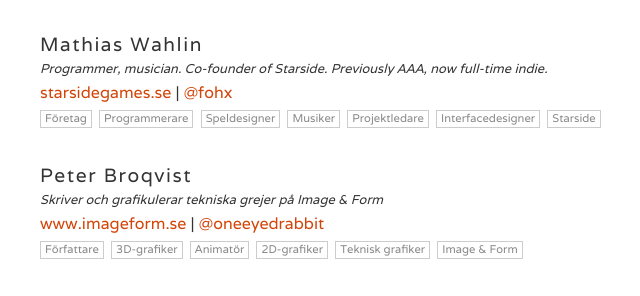
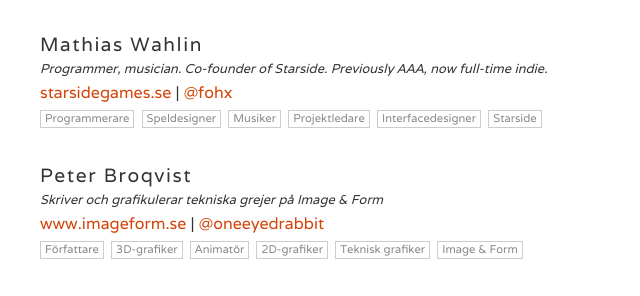
Before and after one commit to indiespel-gbg/indiespel-gbg.github.io, a Jekyll site: the page built from medlemmar.html, in a window 1280 px wide and 900 px high, scrolled down 2158 px. Shown: the part 149-445 px from the top of the window, without its empty margins (316-956 px from the left). Built offline with Jekyll 4.4.1, drawn with Linux system fonts in a browser that asks for light colours.

Commit message:
Update members.yml

```diff
--- a/_data/members.yml
+++ b/_data/members.yml
@@ -153,7 +153,6 @@
   website: starsidegames.se
   twitter: fohx
   tags:
-  - Företag
   - Programmerare
   - Speldesigner
   - Musiker
```
